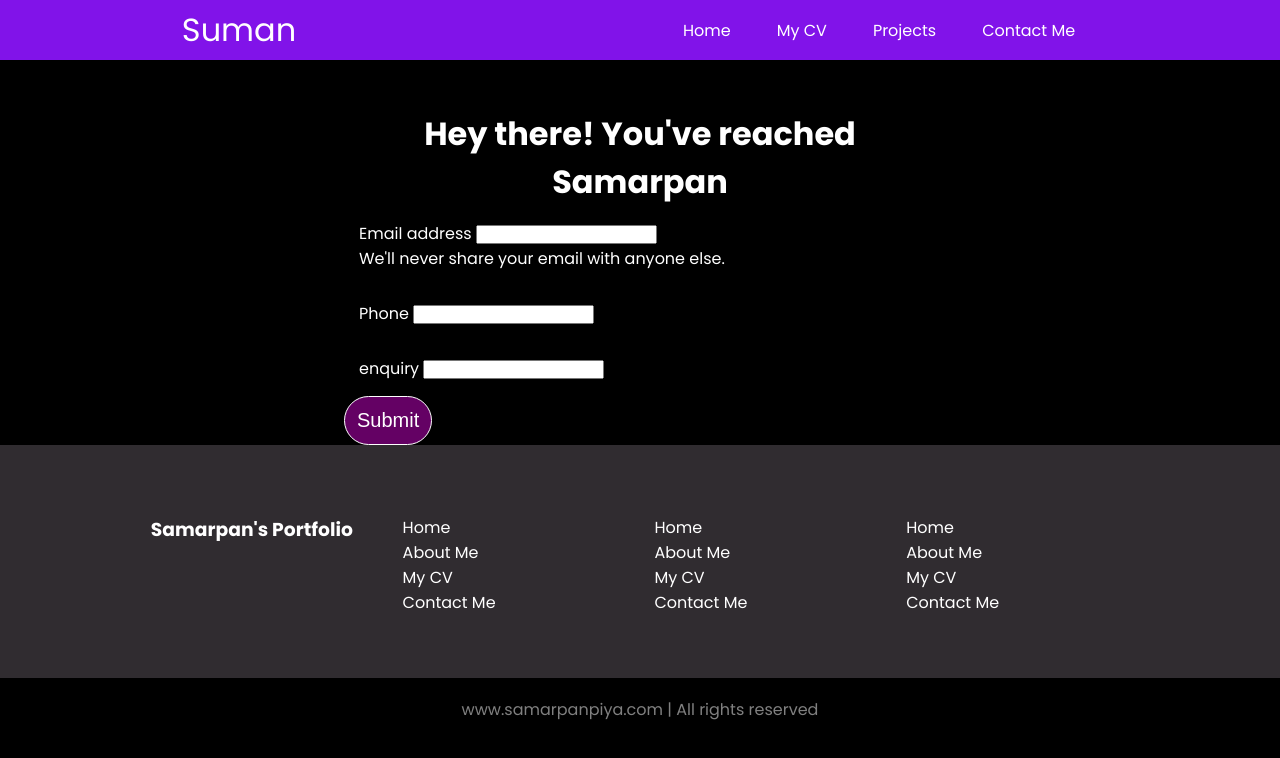
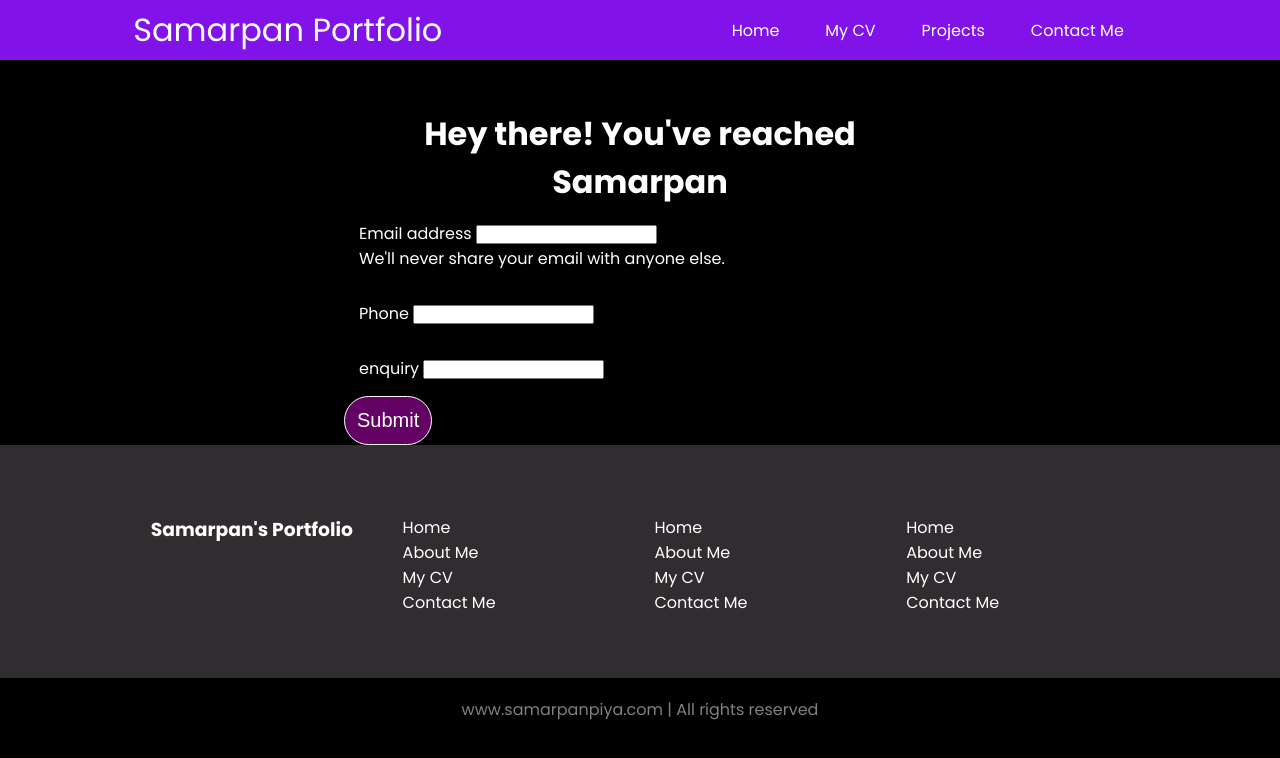
Before and after one commit to sumpumm/Portfolio-Website, a plain HTML site: page contact.html in a window 1280 px wide. Drawn offline with Linux system fonts and the light colour scheme.

Commit message:
Admin edit: Changed the site title brand name from Suman to Samarpan Portfolio across all pages. (#2)

```diff
--- a/contact.html
+++ b/contact.html
@@ -15,7 +15,7 @@
 <body>
     <head>
         <nav>
-          <div class="left">Suman</div>
+          <div class="left">Samarpan Portfolio</div>
           <div class="right">
             <ul>
               <li><a href="/index.html">Home</a></li>
```
Also changed, not shown: index.html (+1 -1 lines), projects.html (+1 -1 lines).
